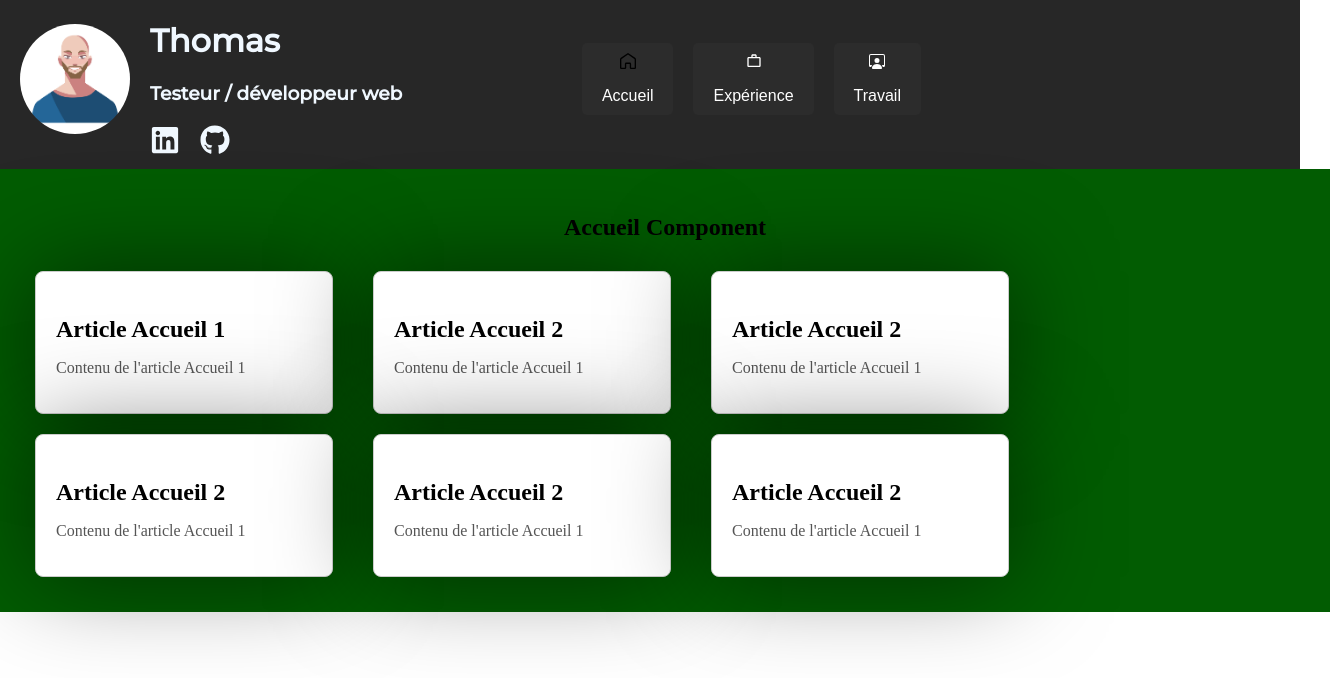
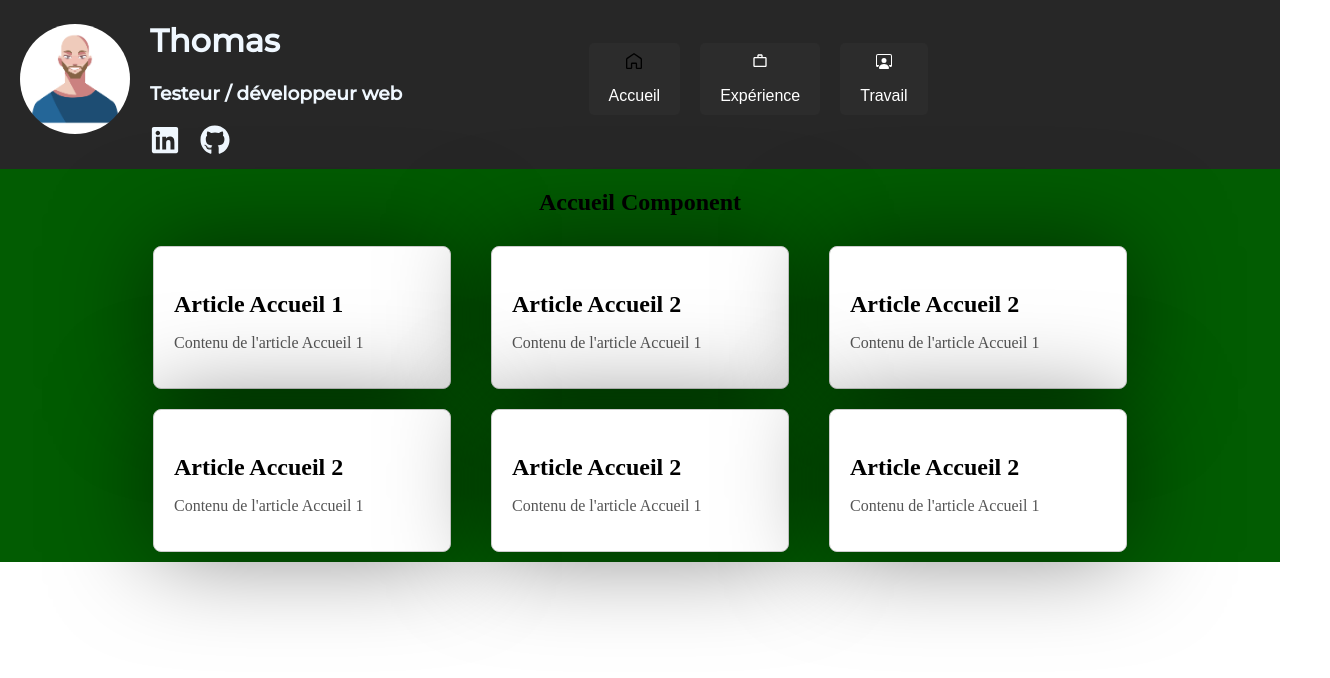
Before and after one commit to ThomasVdbk/my-eportfolio, a React (Create React App) app: page / in a window 1280 px wide. Shown: the top 678 px of the page, 1330 px wide, since content can reach past the window. Built offline with nearby package versions, Linux system fonts and the light colour scheme; a web font is replaced by a local one.

Commit message:
adapt card si seul

```diff
--- a/src/components/Categories.js
+++ b/src/components/Categories.js
@@ -1,17 +1,31 @@
 import React from "react";
+import { useState, useEffect } from "react";
 import articlesData from "../datas/datas";
 import "../styles/categoriesStyle.css";
 
 function Categories({ currentSection }) {
-  const categoryArticles = articlesData.filter(
-    (article) => article.category === currentSection
-  );
+  const [categoryArticles, setCategoryArticles] = useState([]);
+
+  useEffect(() => {
+    const filteredArticles = articlesData.filter(
+      (article) => article.category === currentSection
+    );
+    setCategoryArticles(filteredArticles);
+  }, [currentSection]);
+
+  const numberOfArticles = categoryArticles.length;
+
   return (
     <div>
       <h2>{currentSection} Component</h2>
       <div className="card-container">
         {categoryArticles.map((article) => (
-          <div className="article-card" key={article.id}>
+          <div
+            className={`article-card ${
+              numberOfArticles === 1 ? "single-article" : ""
+            }`}
+            key={article.id}
+          >
             <h3>{article.title}</h3>
             <p>{article.content}</p>
           </div>
--- a/src/datas/datas.js
+++ b/src/datas/datas.js
@@ -53,12 +53,6 @@ const articlesData = [
     content: "Contenu de l'article Accueil 1",
     category: "Travail",
   },
-  {
-    id: 10,
-    title: "Article Travail 3",
-    content: "Contenu de l'article Accueil 1",
-    category: "Travail",
-  },
 ];
 
 export default articlesData;
--- a/src/styles/bodyStyle.css
+++ b/src/styles/bodyStyle.css
@@ -1,7 +1,3 @@
-.body-container{
-        padding-top: 20px;
-        padding-bottom: 20px;
-        width: 100%;
+.body-container {
         background-color: rgb(2, 92, 2);
-        padding: 25px 25px;
-        }
+}
--- a/src/styles/categoriesStyle.css
+++ b/src/styles/categoriesStyle.css
@@ -2,10 +2,9 @@
   display: flex;
   flex-direction: row;
   flex-wrap: wrap;
+  justify-content: center;
   align-items: center;
   align-content: flex-start;
-  column-width: 250px;
-  column-count: 2;
   column-gap: 20px;
 }
 
@@ -32,3 +31,9 @@ h2 {
   font-size: 1em;
   color: #555;
 }
+
+/*className ajouté si 1 seul article*/
+.single-article{
+  width: 90%;
+  height: 90%;
+}
--- a/src/styles/headerStyle.css
+++ b/src/styles/headerStyle.css
@@ -1,6 +1,6 @@
 @import url('https://fonts.googleapis.com/css2?family=Montserrat:wght@500&family=Preahvihear&display=swap');
 
-header{
+header {
     color: aliceblue;
     font-family: 'Montserrat', sans-serif;
     width: 100%;
@@ -9,14 +9,15 @@ header{
     align-items: center;
     justify-content: space-between;
     flex-wrap: wrap;
-    padding-left: 20px;
-   padding-bottom: 10px;
+    padding-bottom: 10px;
 }
+
 /***** HEADER LEFT *****/
-.header-left{
+.header-left {
     display: flex;
     align-items: center;
     flex-grow: 1;
+    padding-left: 20px;
 }
 
 .avatar {
@@ -25,11 +26,11 @@ header{
     border-radius: 50%;
 }
 
-.user-infos{
+.user-infos {
     padding-left: 20px;
 }
 
-.header-contacts{
+.header-contacts {
     margin-top: 20px;
 }
 
@@ -37,21 +38,23 @@ header{
     margin-right: 20px;
     cursor: pointer;
 }
+
 .contact-item:hover {
     border-radius: 10%;
-    background-color: rgb(188, 200, 212) ;
+    background-color: rgb(188, 200, 212);
 }
 
 
 /***** HEADER RIGHT *****/
 
-.header-right{
+.header-right {
     flex-grow: 2;
     display: flex;
     justify-content: flex-start;
+    padding-left: 20px;
 }
 
-.header-right-btn{
+.header-right-btn {
 
     background-color: rgb(44, 44, 44);
     color: #ffffff;
@@ -66,6 +69,7 @@ header{
     align-items: center;
     margin-right: 20px;
 }
-.header-right-btn:hover{
+
+.header-right-btn:hover {
     background-color: rgb(56, 56, 56);
 }
```
